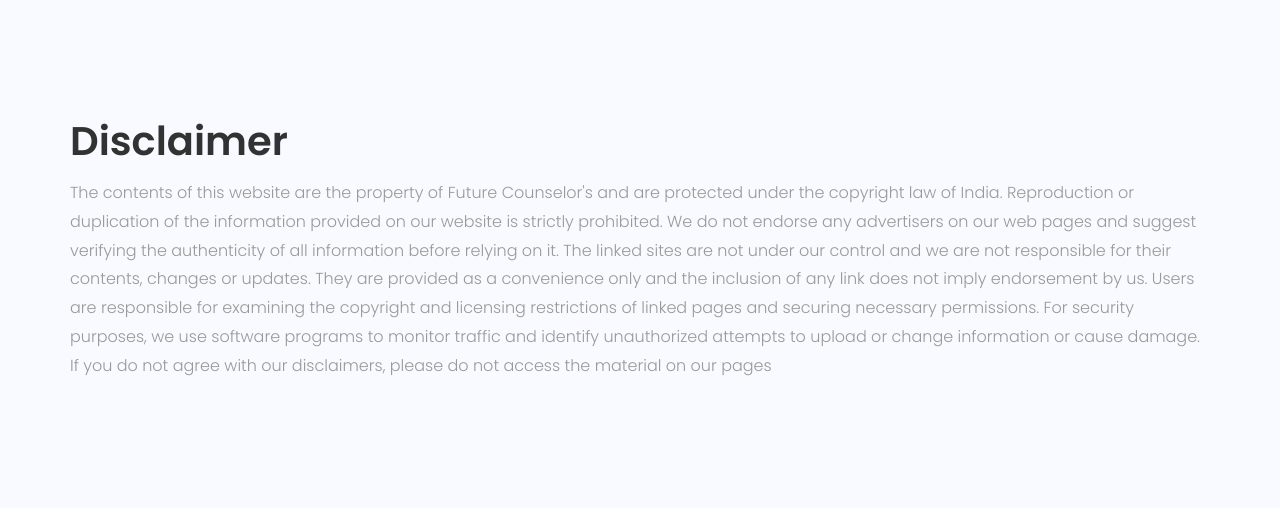
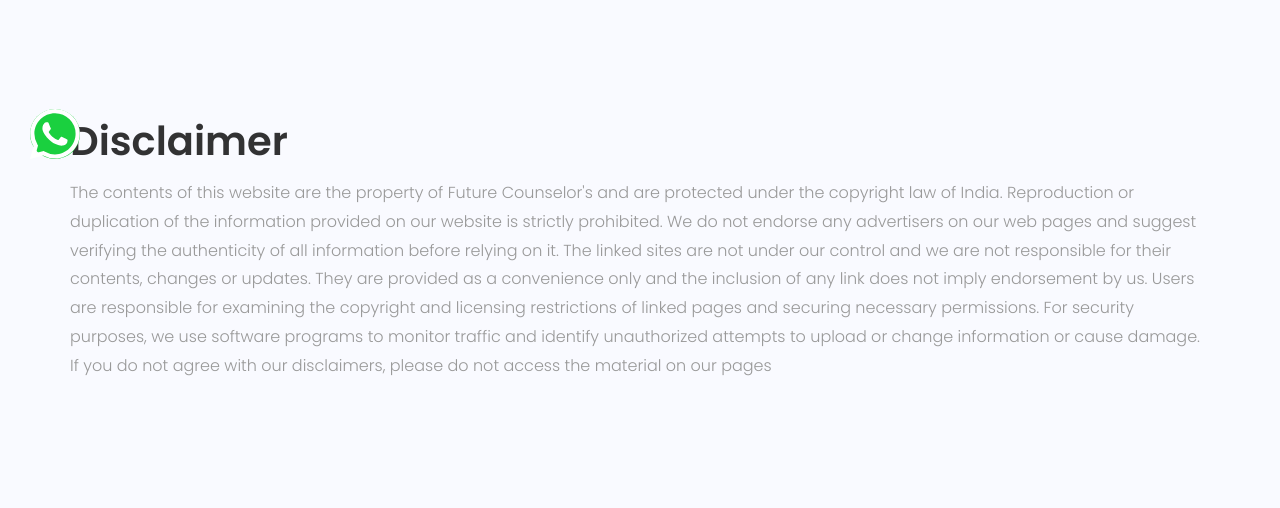
Before and after one commit to nexel-cd/fcnexel, a Django app: page /fcdisclaimer in a window 1280 px wide. Shown: the part 601-1109 px from the top of the page. Run offline with Django 4.2, Linux system fonts and the light colour scheme; data comes from the database, SQL or seed files in the repository; some libraries are stand-ins or nearby versions.

Commit message:
Update base.html
added whatsapp on left side

```diff
--- a/templates/base.html
+++ b/templates/base.html
@@ -71,6 +71,11 @@
 
 
 {% endblock body %}
+ <div class="whatsapp_float" style="position: fixed; bottom: 40px; left: 30px; background-color: #1AD03F; border-radius: 100%" >
+  <a href="https://wa.me/917447806266"  ><svg xmlns="http://www.w3.org/2000/svg" width="50" height="50" fill="white" class="bi bi-whatsapp" viewBox="0 0 16 16">
+    <path d="M13.601 2.326A7.854 7.854 0 0 0 7.994 0C3.627 0 .068 3.558.064 7.926c0 1.399.366 2.76 1.057 3.965L0 16l4.204-1.102a7.933 7.933 0 0 0 3.79.965h.004c4.368 0 7.926-3.558 7.93-7.93A7.898 7.898 0 0 0 13.6 2.326zM7.994 14.521a6.573 6.573 0 0 1-3.356-.92l-.24-.144-2.494.654.666-2.433-.156-.251a6.56 6.56 0 0 1-1.007-3.505c0-3.626 2.957-6.584 6.591-6.584a6.56 6.56 0 0 1 4.66 1.931 6.557 6.557 0 0 1 1.928 4.66c-.004 3.639-2.961 6.592-6.592 6.592zm3.615-4.934c-.197-.099-1.17-.578-1.353-.646-.182-.065-.315-.099-.445.099-.133.197-.513.646-.627.775-.114.133-.232.148-.43.05-.197-.1-.836-.308-1.592-.985-.59-.525-.985-1.175-1.103-1.372-.114-.198-.011-.304.088-.403.087-.088.197-.232.296-.346.1-.114.133-.198.198-.33.065-.134.034-.248-.015-.347-.05-.099-.445-1.076-.612-1.47-.16-.389-.323-.335-.445-.34-.114-.007-.247-.007-.38-.007a.729.729 0 0 0-.529.247c-.182.198-.691.677-.691 1.654 0 .977.71 1.916.81 2.049.098.133 1.394 2.132 3.383 2.992.47.205.84.326 1.129.418.475.152.904.129 1.246.08.38-.058 1.171-.48 1.338-.943.164-.464.164-.86.114-.943-.049-.084-.182-.133-.38-.232z"/>
+  </svg></a>
+</div>
 
 <!--Start of Tawk.to Script-->
 <script type="text/javascript">
```
